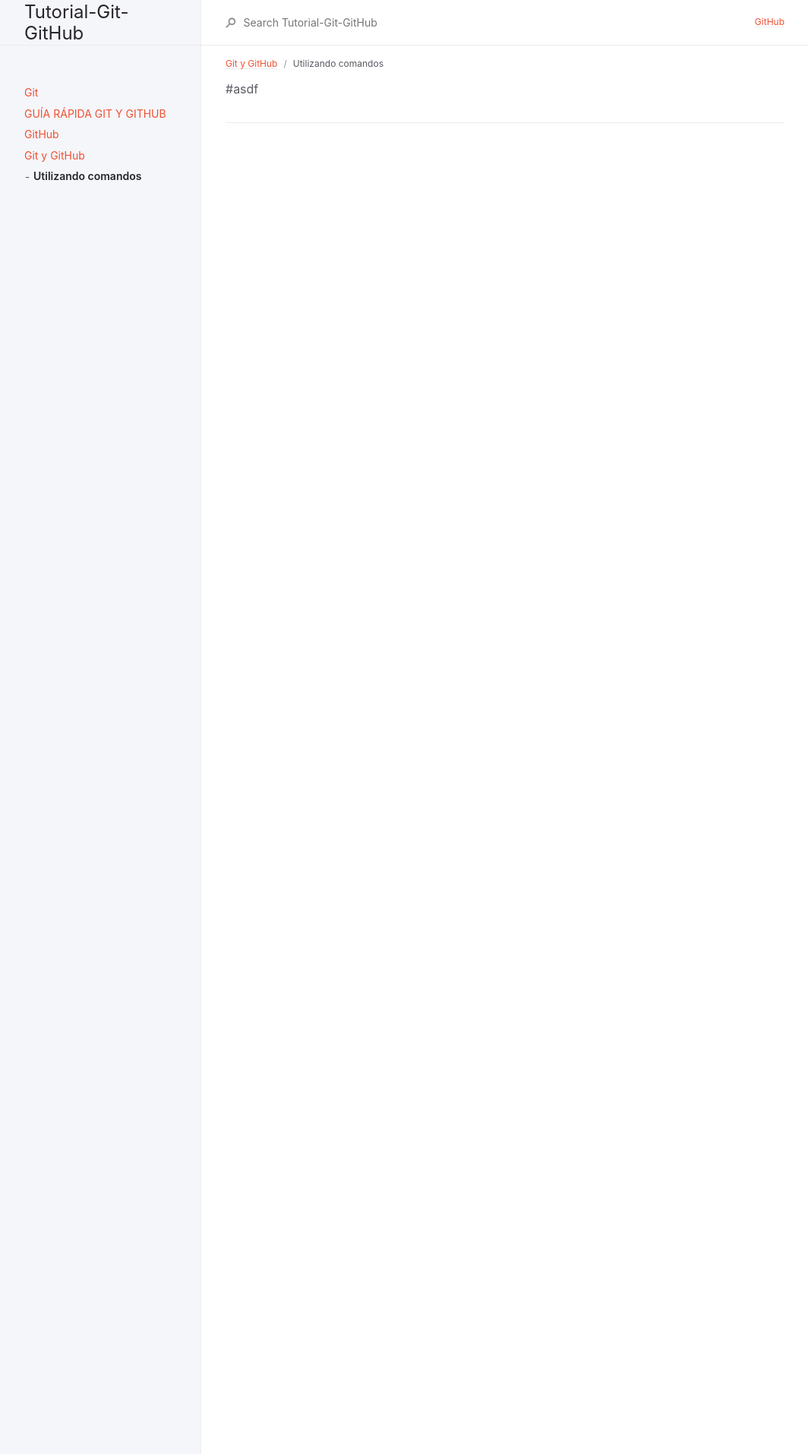
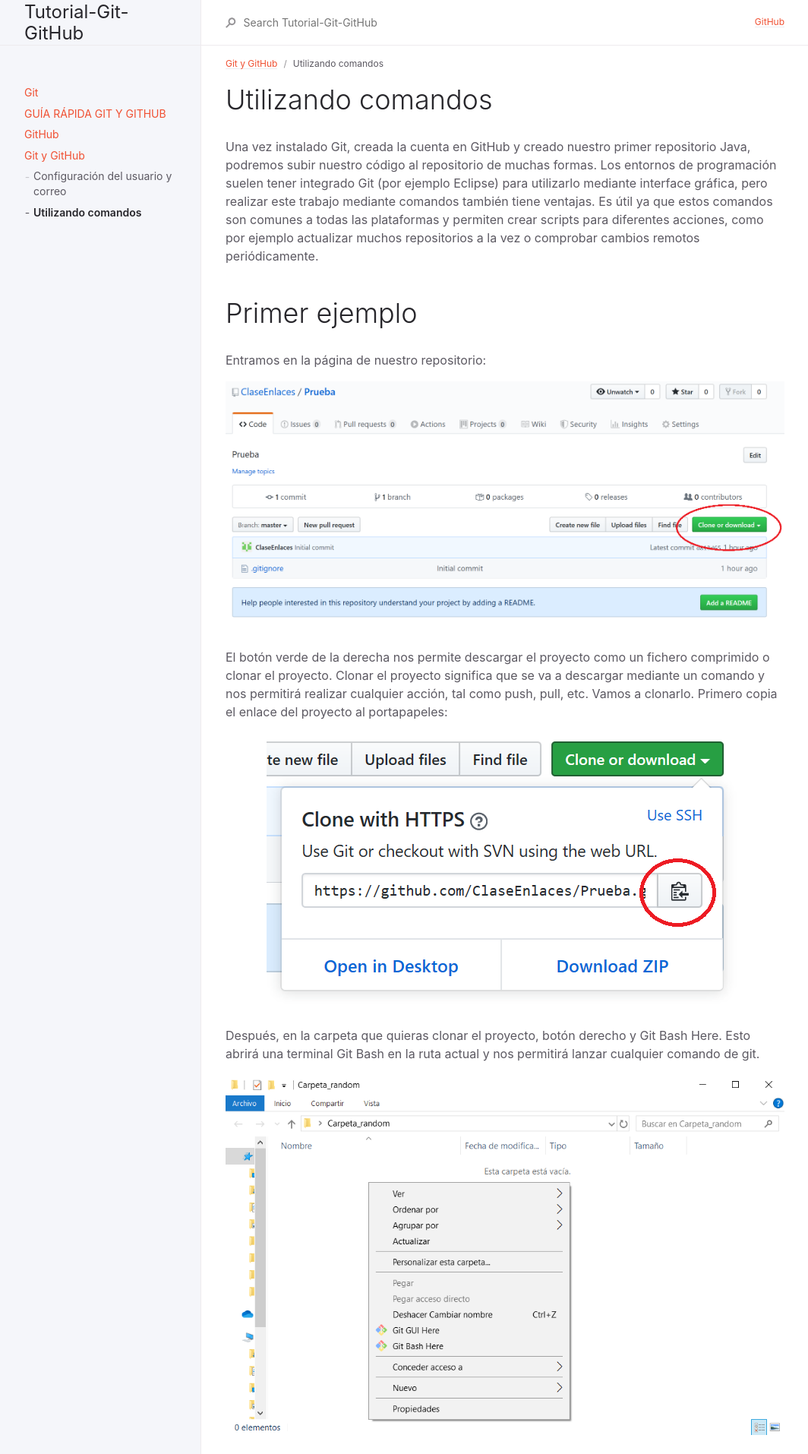
Before and after one commit to Manuel-Ag/Tutorial-Git-GitHub, a Jekyll site: the page built from docs/docs/git_github/2020-03-25-comandos.markdown, in a window 1280 px wide. Shown: the top 1914 px of the page at 76% size, without its empty margins (107-1171 px from the left). Built offline with Jekyll 4.4.1, drawn with Linux system fonts in a browser that asks for light colours; some of the changed text lies outside the part shown.

Commit message:
Varios post

````diff
--- a/docs/docs/git_github/2020-03-25-comandos.markdown
+++ b/docs/docs/git_github/2020-03-25-comandos.markdown
@@ -7,4 +7,89 @@ order: 1
 parent: Git y GitHub
 ---
 
-#asdf
+# Utilizando comandos
+
+Una vez instalado Git, creada la cuenta en GitHub y creado nuestro primer repositorio Java, podremos subir nuestro código al repositorio de muchas formas. Los entornos de programación suelen tener integrado Git (por ejemplo Eclipse) para utilizarlo mediante interface gráfica, pero realizar este trabajo mediante comandos también tiene ventajas. Es útil ya que estos comandos son comunes a todas las plataformas y permiten crear scripts para diferentes acciones, como por ejemplo actualizar muchos repositorios a la vez o comprobar cambios remotos periódicamente.
+
+# Primer ejemplo
+
+Entramos en la página de nuestro repositorio:
+
+{:refdef: style="text-align: center;"}
+![Imagen]({{ site.baseurl }}/assets/img_post_comandos/img1.png)
+{:refdef}
+
+El botón verde de la derecha nos permite descargar el proyecto como un fichero comprimido o clonar el proyecto. Clonar el proyecto significa que se va a descargar mediante un comando y nos permitirá realizar cualquier acción, tal como push, pull, etc. Vamos a clonarlo. Primero copia el enlace del proyecto al portapapeles:
+
+{:refdef: style="text-align: center;"}
+![Imagen]({{ site.baseurl }}/assets/img_post_comandos/img2.png)
+{:refdef}
+
+Después, en la carpeta que quieras clonar el proyecto, botón derecho y Git Bash Here. Esto abrirá una terminal Git Bash en la ruta actual y nos permitirá lanzar cualquier comando de git.
+
+{:refdef: style="text-align: center;"}
+![Imagen]({{ site.baseurl }}/assets/img_post_comandos/img3.png)
+{:refdef}
+
+Introduce el siguiente comando:
+
+```
+git clone URL
+```
+Donde URL es el enlace copiado. Para pegar, botón derecho en la consola y pegar. Si es la primera vez que lo hacemos es posible que nos pida un usuario y contraseña ya que el repositorio debería de estar configurado como privado. Automáticamente se descargará el repositorio con su contenido, en este caso el fichero .gitignore correspondiente a un proyecto java y una carpeta oculta .git donde está todo lo relativo al repositorio. La carpeta .git es donde nos indica que está el repositorio y nos da una pista donde debemos de hacer click derecho  para abrir la terminal.
+
+{:refdef: style="text-align: center;"}
+![Imagen]({{ site.baseurl }}/assets/img_post_comandos/img4.png)
+{:refdef}
+
+Será en esta carpeta donde deberemos guardar el proyecto o lo que deseemos. Para nuestro ejemplo, un proyecto eclipse cualquiera:
+
+{:refdef: style="text-align: center;"}
+![Imagen]({{ site.baseurl }}/assets/img_post_comandos/img5.png)
+{:refdef}
+
+Veamos el ciclo de vida de Git (recuerda, repositorio local):
+
+{:refdef: style="text-align: center;"}
+![Imagen]({{ site.baseurl }}/assets/img_post_introduccion_git/img2.png)
+{:refdef}
+
+Nuestros ficheros se encuentran en el estado "untracked", lo que significa que no están siendo registrado por Git. Debemos añadirlos con el comando:
+
+```console
+$ git add .
+```
+El punto significa que añade todos los ficheros. Sería posible añadir únicamente las rutas que queramos.
+
+A continuación, es necesario realizar un commit con el comando:
+
+```console
+$ git commit -m "Prueba del commit"
+```
+Siendo lo que hay entre comillas la explicación de los cambios de ese commit. Es obligatorio y de suma importancia para saber que se ha cambiado.
+
+Si es el primer commit que realizas, es posible que te diga que introduzcas unas credenciales. Como se ha visto en el post configuración del usuario y email, podremos utilizar el correo proporcionado por GitHub para que se identifique los cambios con nuestro usuario. Para ello lanza el comando:
+
+```console
+$ git config --global user.email "emailquequeramos@email.com"
+$ git config --global user.name "MiNombre"
+```
+
+Ya tenemos nuestro repositorio local actualizado, pero nos falta un último paso. Deseamos que este repositorio local se suba a la nube. Para ello lanzamos el comando:
+
+```console
+$ git push
+```
+Y automáticamente todos los cambios se subirán a GitHub.
+
+Resumen:
+
+{:refdef: style="text-align: center;"}
+![Imagen]({{ site.baseurl }}/assets/img_post_comandos/img6.png)
+{:refdef}
+
+Y, ¿qué ocurrirá si otra persona cambia el código que hay en la nube?. El clonado es necesario únicamente la primera vez que descargamos el proyecto. Una vez lo tenemos, los cambios se descargan mediante el comando:
+
+```console
+$ git pull
+```
````
Also changed, not shown: docs/docs/git_github/2020-03-24-correo.markdown (added, +24 -0 lines), docs/assets/img_post_comandos/img1.png (added), docs/assets/img_post_comandos/img2.png (added), docs/assets/img_post_comandos/img3.png (added), docs/assets/img_post_comandos/img4.png (added), docs/assets/img_post_comandos/img5.png (added), docs/assets/img_post_comandos/img6.png (added), docs/assets/img_post_correo/img1.png (added), docs/assets/img_post_correo/img2.png (added).
